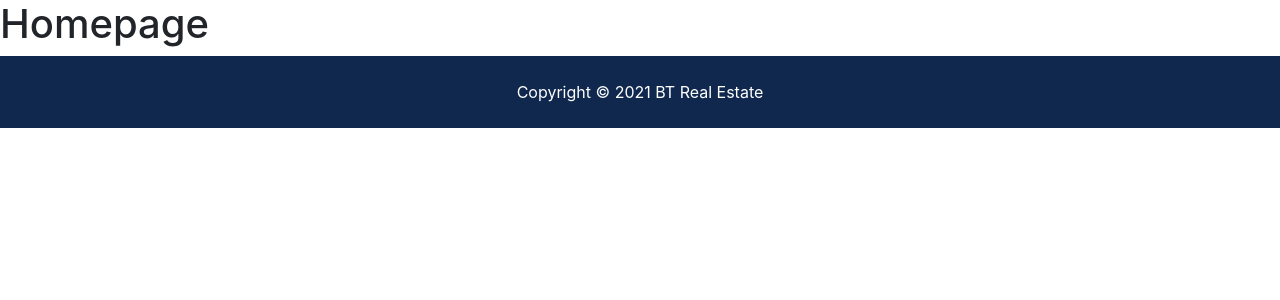
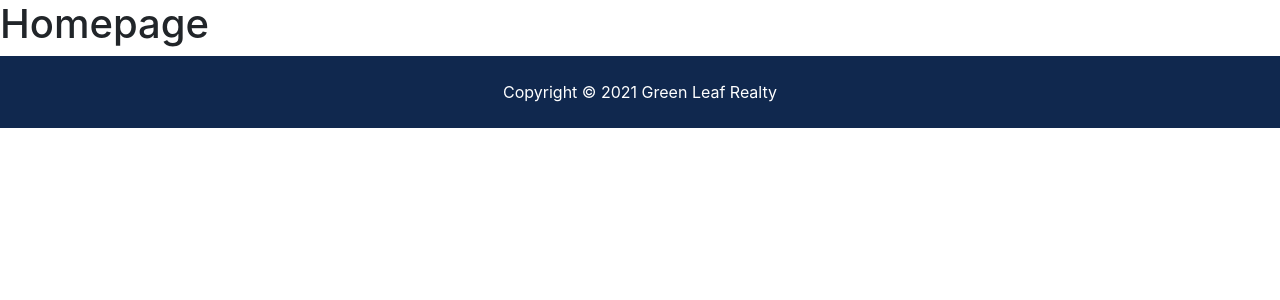
Before and after one commit to SungLee05/Django_Project, a Django app: page / in a window 1280 px wide. Shown: the part 128-428 px from the top of the page. Run offline with Django 3.2, Linux system fonts and the light colour scheme; some libraries are stand-ins or nearby versions.

Commit message:
separated footer and navbar template

```diff
--- a/templates/partials/_footer.html
+++ b/templates/partials/_footer.html
@@ -1,5 +1,5 @@
   <!-- Footer -->
   <footer id="main-footer" class="py-4 bg-primary text-white text-center">
     Copyright &copy;
-    <span class="year"></span> BT Real Estate
+    <span class="year"></span> Green Leaf Realty
   </footer>
--- a/templates/partials/_navbar.html
+++ b/templates/partials/_navbar.html
@@ -1,8 +1,9 @@
+{% load static %}
 <!-- Navbar -->
   <nav class="navbar navbar-expand-lg navbar-dark bg-primary sticky-top">
     <div class="container">
       <a class="navbar-brand" href="index.html">
-        <img src="assets/img/logo.png" class="logo" alt="">
+        <img src="{% static 'img/logo.png' %}" class="logo" alt="">
       </a>
       <button class="navbar-toggler" type="button" data-toggle="collapse" data-target="#navbarNavAltMarkup">
         <span class="navbar-toggler-icon"></span>
```
